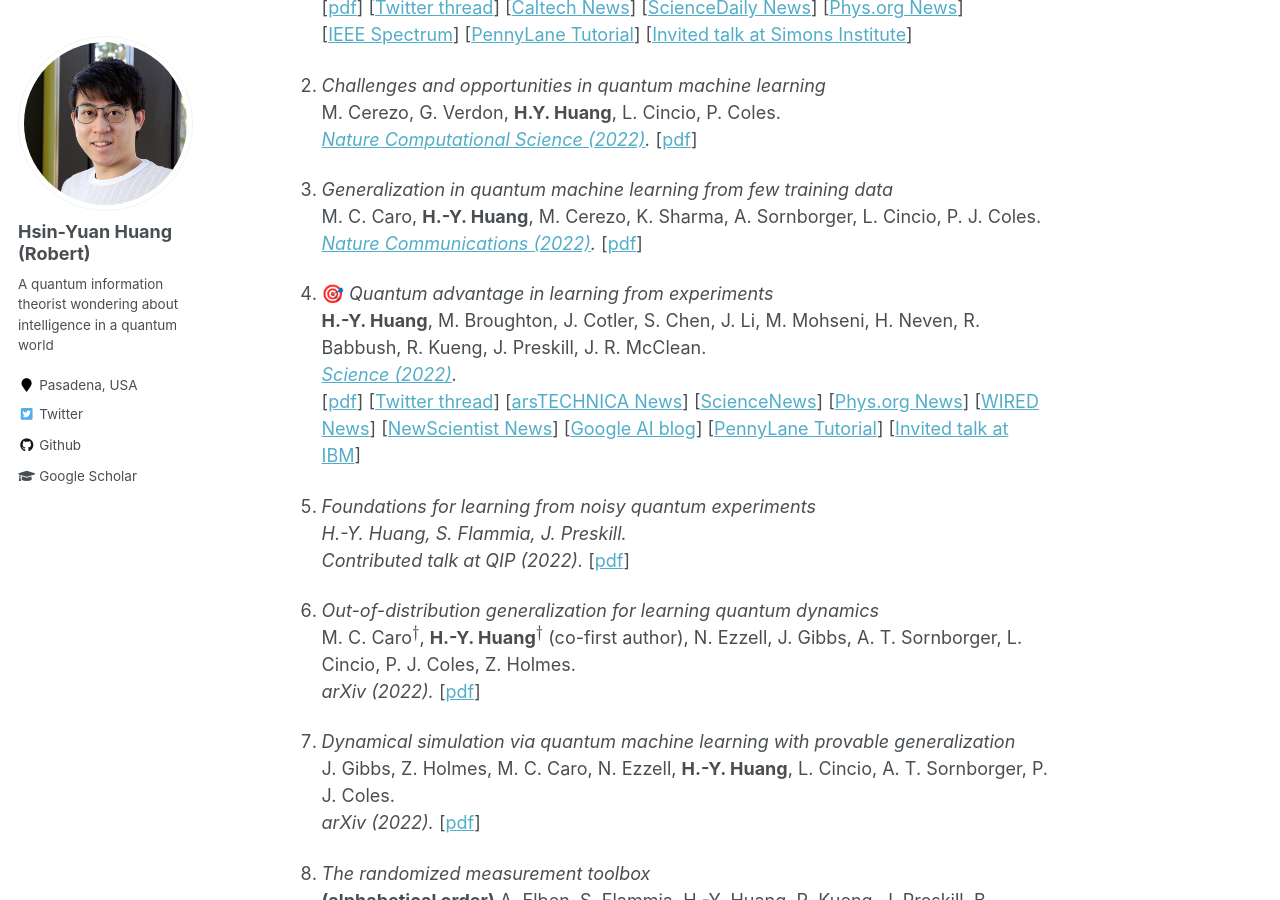
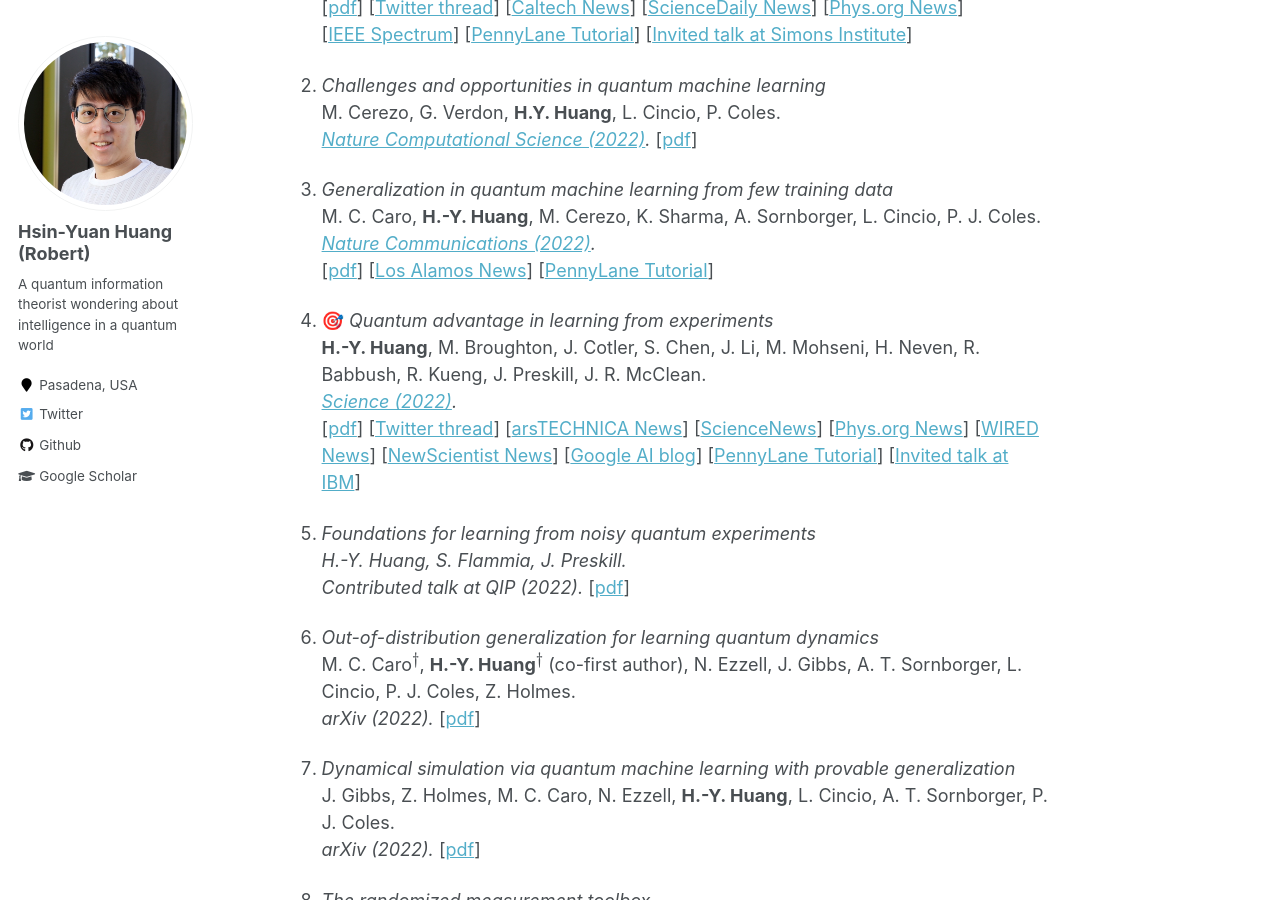
Before and after one commit to hsinyuan-huang/hsinyuan-huang.github.io, a Jekyll site: the page built from _pages/about.md, in a window 1280 px wide and 900 px high, scrolled down 1342 px. Built offline with Jekyll 4.4.1, drawn with Linux system fonts in a browser that asks for light colours; emoji names are drawn with the system emoji font; formulas are drawn with MathJax 3.

Commit message:
Update news

```diff
--- a/_pages/about.md
+++ b/_pages/about.md
@@ -47,8 +47,9 @@ M. Cerezo, G. Verdon, **H.Y. Huang**, L. Cincio, P. Coles. <br>
 
 1. *Generalization in quantum machine learning from few training data* <br>
 M. C. Caro, **H.-Y. Huang**, M. Cerezo, K. Sharma, A. Sornborger, L. Cincio, P. J. Coles. <br>
-*<a href="https://www.nature.com/articles/s41467-022-32550-3" target="_blank">Nature Communications (2022)</a>.*
-[<a href="https://t.co/oOYhtWcK09" target="_blank">pdf</a>]
+*<a href="https://www.nature.com/articles/s41467-022-32550-3" target="_blank">Nature Communications (2022)</a>.* <br>
+[<a href="https://t.co/oOYhtWcK09" target="_blank">pdf</a>] [<a href="https://discover.lanl.gov/news/0823-quantum-ai" target="_blank">Los Alamos News</a>] [<a href="https://pennylane.ai/qml/demos/tutorial_learning_few_data.html" target="_blank">PennyLane Tutorial</a>]
+
 
 
 1. :dart:  *Quantum advantage in learning from experiments* <br>
```
